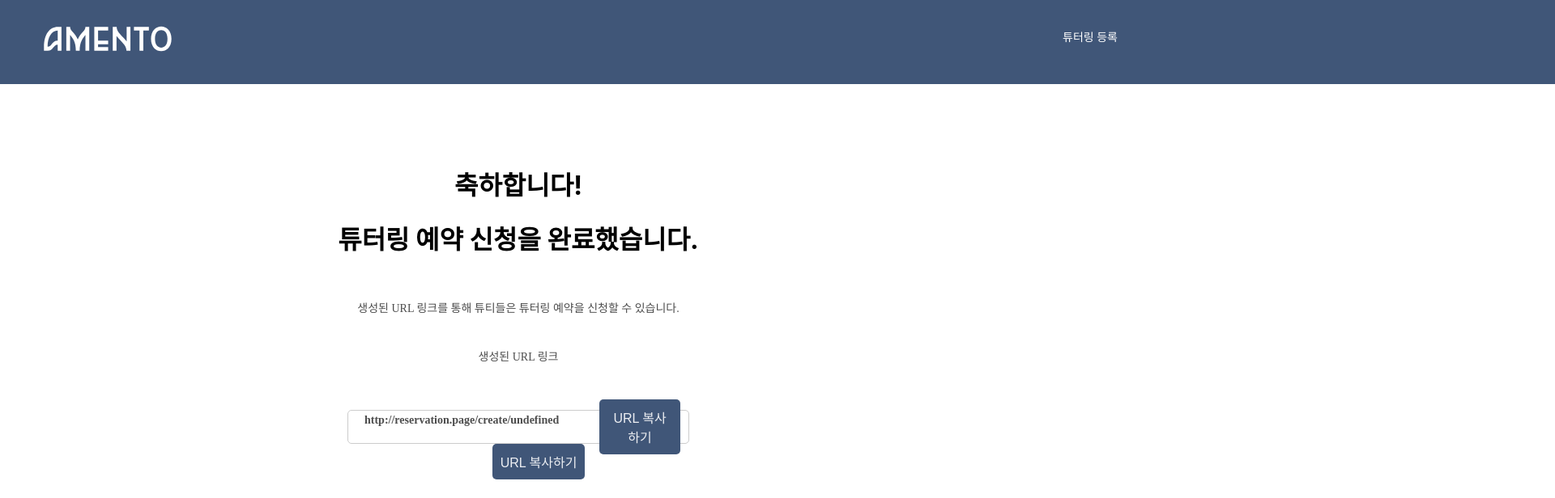
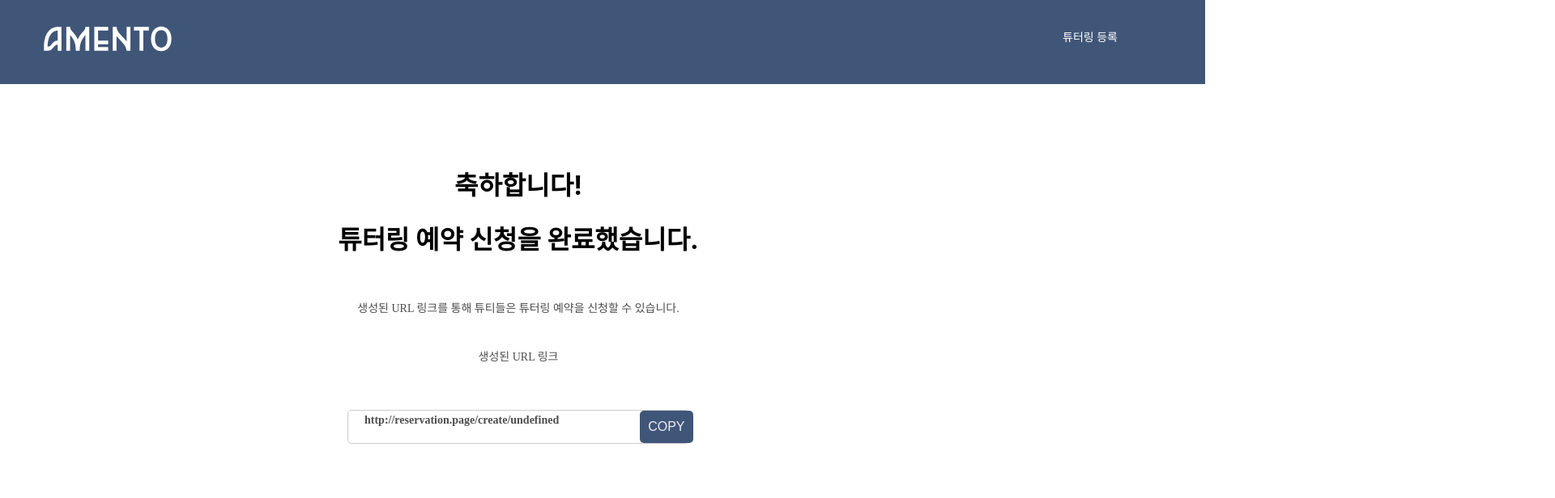
Before and after one commit to hun9008/ajouton_tutor, a React (Create React App) app in the folder front/ajouton/: page /SuccJoin in a window 1280 px wide. Shown: the top 616 px of the page at 81% size, 1920 px wide, since content can reach past the window. Built offline with nearby package versions, Linux system fonts and the light colour scheme.

Commit message:
except login, ui done

```diff
--- a/front/ajouton/src/App.css
+++ b/front/ajouton/src/App.css
@@ -51,7 +51,7 @@
   margin-right: 590px;
 }
 
-.bar {
+/* .bar {
   display: flex;
   width: 100%;
   height: 50px;
@@ -59,7 +59,7 @@
   margin-top:0px;
   flex-shrink: 0;
   background-color: #405678;
-}
+} */
 
 
 
--- a/front/ajouton/src/Header.js
+++ b/front/ajouton/src/Header.js
@@ -20,7 +20,7 @@ function Header() {
     const headerStyle = {
         background: "#405678",
         display: "flex",
-        width: "100vw",  // 유연하게 화면 전체 폭을 사용
+        width: "200px",  // 유연하게 화면 전체 폭을 사용
         height: "50px",
         padding: "30px 1245px 24px 43px",
         alignItems: "center",
--- a/front/ajouton/src/SuccJoin.js
+++ b/front/ajouton/src/SuccJoin.js
@@ -60,26 +60,13 @@ function SuccJoin() {
                         padding: '10px 10px',
                         borderRadius: '5px',
                         cursor: 'pointer',
-                        marginLeft: '50px',
+                        marginLeft: '100px',
                         alignItems: 'right',
+                        height: '40px'
                     }}>
-                    URL 복사하기
+                     COPY
                 </button>
             </div>
-            <button
-                    onClick={handleCopy}
-                    style={{
-                        background: '#405678',
-                        color: '#EDEFF3',
-                        border: 'none',
-                        padding: '10px 10px',
-                        borderRadius: '5px',
-                        cursor: 'pointer',
-                        marginLeft: '50px',
-                        alignItems: 'right',
-                    }}>
-                    URL 복사하기
-                </button>
 
         </div>
 
--- a/front/ajouton/src/TutorApplication.css
+++ b/front/ajouton/src/TutorApplication.css
@@ -6,14 +6,14 @@
 }
 
 .top {
-    width: 1140px;
+    /* width: 1140px; */
     margin-top: 90px;
-    margin-left: 500px;
+    margin-left: 150px;
 }
 
 .inst {
     margin-top: 20px;
-    margin-left: 500px;
+    margin-left: 150px;
 
     text-align: left;
     line-height: 2;
@@ -23,7 +23,7 @@
     width: 1140px;
     height: 1px;
     background: #BABABA;
-    margin-left: 500px;
+    margin-left: 150px;
 }
 
 .bold {
@@ -32,7 +32,7 @@
     font-style: normal;
     font-weight: 700;
     line-height: normal;
-    margin-left: -344px;
+    margin-right: 100px;
     margin-top: 90px;
 }
 
@@ -42,20 +42,20 @@
     font-style: normal;
     font-weight: 500;
     line-height: normal;
-    margin-left: -700px;
+    margin-left: -500px;
 }
 
 .button1{
     display: flex;
     width: 150px;
-    height: 55px;
+    height: 37px;
     justify-content: center;
     align-items: center;
     flex-shrink: 0;
     border-radius: 0px 10px 10px 0px;
     background: var(--primary-color, #405678);
-    margin-left: 993px;
-    margin-top: -55px;
+    margin-left: 500px;
+    margin-top: -38px;
 
     color: #EDEFF3;
     font-size: 16px;
@@ -66,13 +66,13 @@
 
 .textbox{
     display: flex;
-    width: 450px;
+    width: 400px;
     height: 15px;
     padding: 19px 20px;
     align-items: center;
     gap: 10px;
     flex-shrink: 0;
-    margin-left: 650px;
+    margin-left: 30px;
     border-radius: 10px;
     border: 1px solid var(--textfield, #BABABA);
     background: #FFF;
@@ -89,7 +89,7 @@
     border-radius: 10px;
     border: 1px solid var(--textfield, #BABABA);
     background: #FFF;
-    margin-left: 650px;
+    margin-left: 30px;
  }
 
  .button2{
@@ -100,8 +100,9 @@
     align-items: center;
     flex-shrink: 0;
     margin-top: 104px;
-    margin-left: 650px;
+    margin-left: 200px;
     border-radius: 10px;
+    margin-bottom: 50px;
  }
 
  .button2.active {
@@ -118,13 +119,13 @@
 
 .datebox {
     display: flex;
-    width: 450px;
+    width: 580px;
     height: 15px;
     padding: 19px 20px;
     align-items: center;
     gap: 10px;
     flex-shrink: 0;
-    margin-left: 650px;
+    margin-left: 30px;
     border-radius: 10px;
     border: 1px solid var(--textfield, #BABABA);
     background: #FFF;
@@ -132,13 +133,13 @@
 
 .timebox {
     display: flex;
-    width: 450px;
+    width: 580px;
     height: 15px;
     padding: 19px 20px;
     align-items: center;
     gap: 10px;
     flex-shrink: 0;
-    margin-left: 650px;
+    margin-left: 30px;
     border-radius: 10px;
     border: 1px solid var(--textfield, #BABABA);
     background: #FFF;
```
